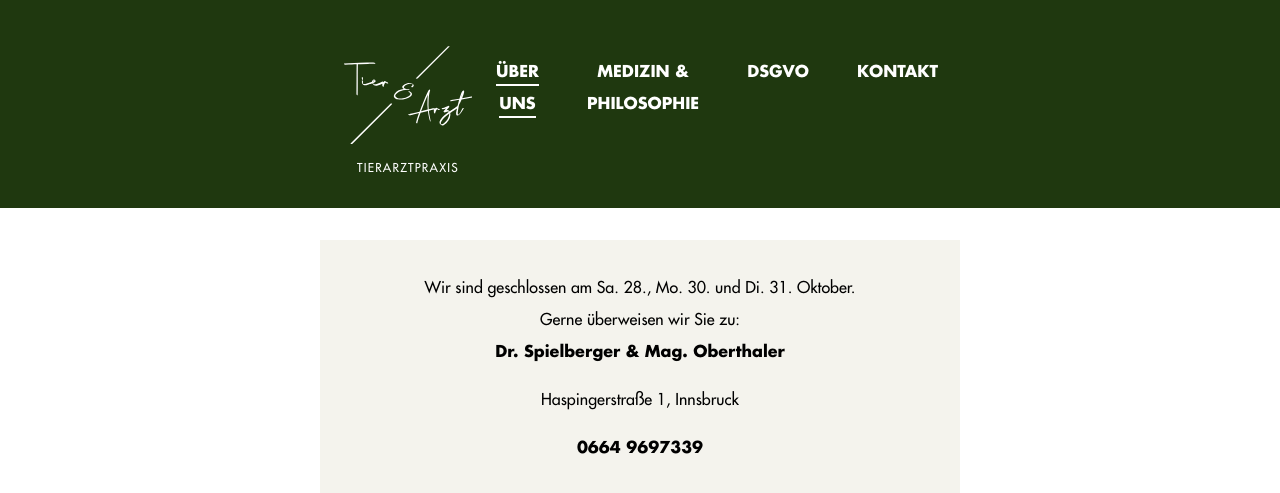
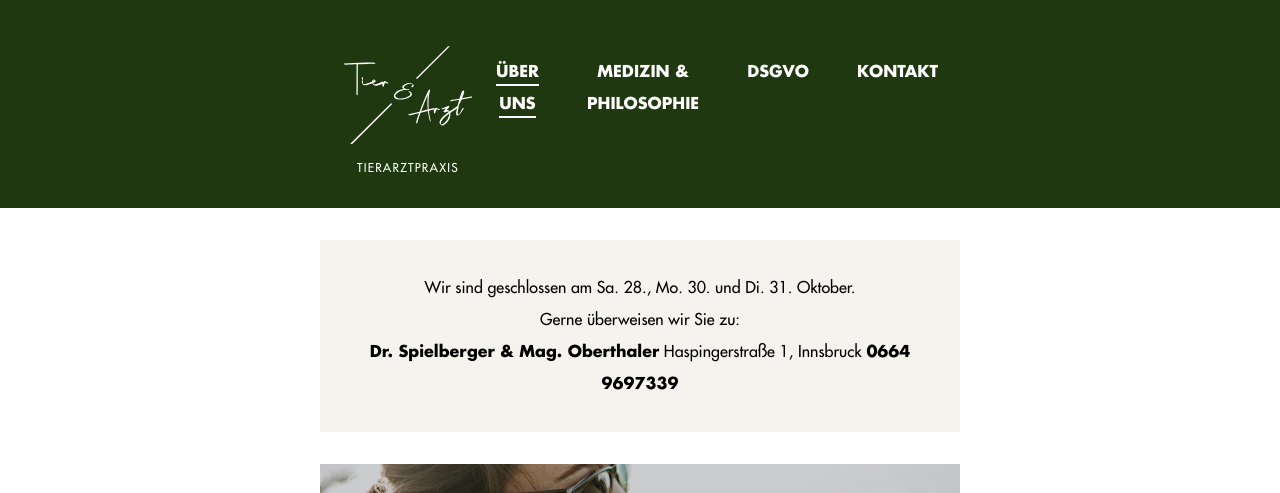
Before and after one commit to jesse1k87/tierundarzt, an Eleventy site: page src/index.html in a window 1280 px wide. Shown: the top 493 px of the page. Built offline with nearby package versions, Linux system fonts and the light colour scheme; Eleventy itself is replaced by a stand-in of ours; files that its build step writes are made by us from their sources.

Commit message:
Geschlossen

```diff
--- a/src/_includes/partials/banner.html
+++ b/src/_includes/partials/banner.html
@@ -2,8 +2,8 @@
   <span class="m-0 tracking-normal text-base">
     Wir sind geschlossen am Sa. 28., Mo. 30. und Di. 31. Oktober.<br />
     Gerne überweisen wir Sie zu:<br />
-    <p class="font-bold">Dr. Spielberger & Mag. Oberthaler</p>
-    <p>Haspingerstraße 1, Innsbruck</p>
-    <p class="font-bold">0664 9697339</p>
+    <span class="font-bold">Dr. Spielberger & Mag. Oberthaler</span>
+    <span>Haspingerstraße 1, Innsbruck</span>
+    <span class="font-bold">0664 9697339</span>
   </span>
 </section>
```
